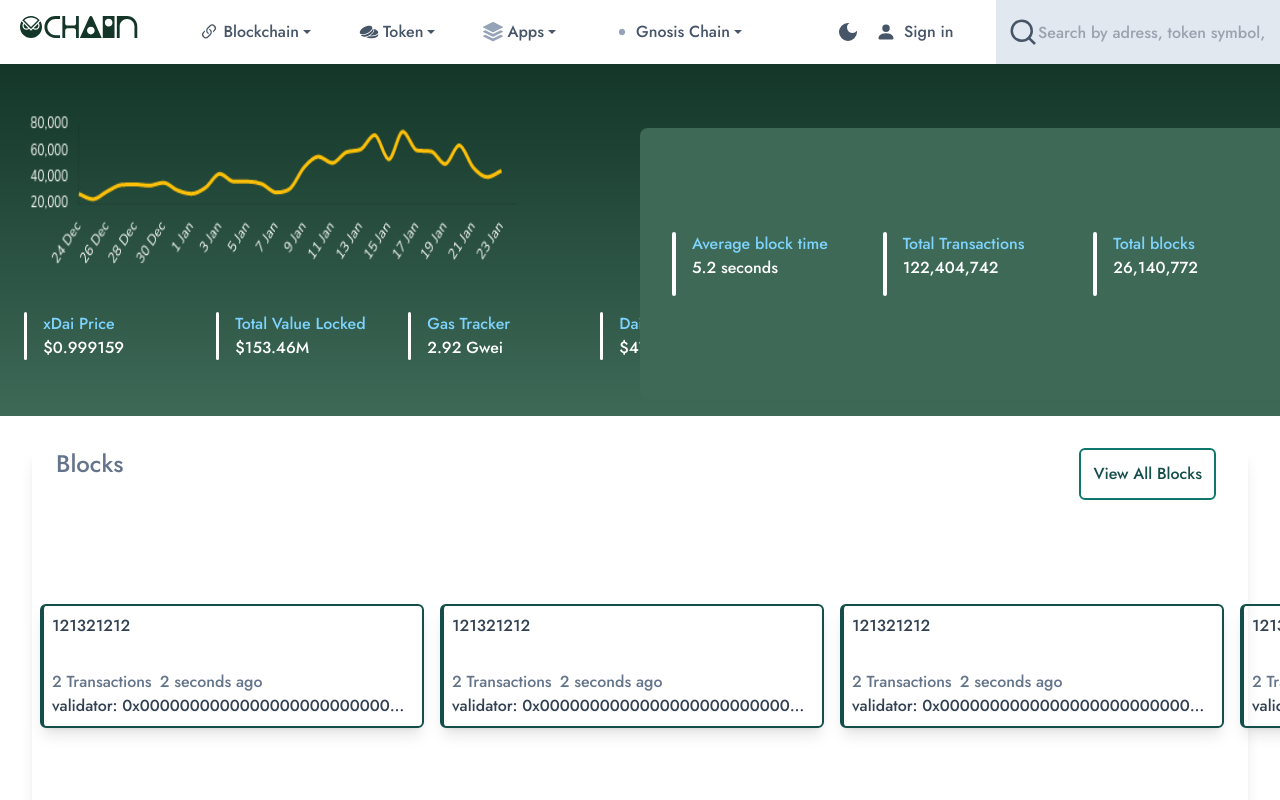
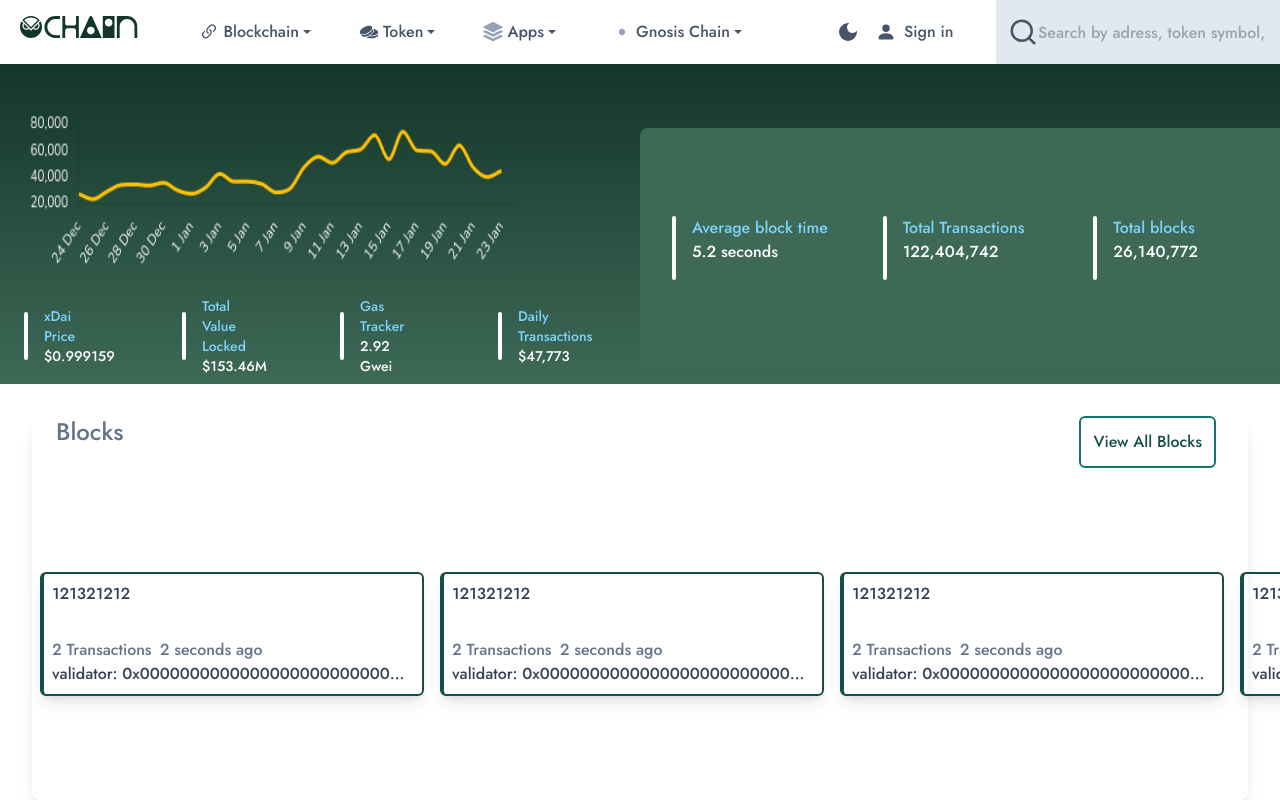
Before and after one commit to Internship-ADIGOS/Clone-project, a React (Vite) app: page /mainnet in a window 1280 px wide. Shown: the top 800 px of the page. Built offline with nearby package versions, Linux system fonts and the light colour scheme.

Commit message:
making the navbar mobile responsive

```diff
--- a/src/Home/Chart.jsx
+++ b/src/Home/Chart.jsx
@@ -10,21 +10,25 @@
       id:1,
       name:"xDai Price",
       price:"$0.999159",
+      color:"blue"
     },
     {
       id:2,
       name:"Total Value Locked",
-      price:"$153.46M "
+      price:"$153.46M ",
+      color: "blue"
     },
     {
       id:3,
       name:"Gas Tracker",
-      price:"2.92 Gwei"
+      price:"2.92 Gwei",
+      color: "yellow"
     },
     {
       id:4,
       name:"Daily Transactions",
-      price:"$47,773"
+      price:"$47,773",
+      color:'yellow'
     }
   ]
   const dataCard = Data.map((data)=>{
@@ -38,15 +42,15 @@
     )
   })
   return (
-    <div className='h-84 flex bg-gradient-to-b from-dark to-light p-2 py-4'>
-      <div className='w-1/2'>
-      <img src={download} className="w-5/6 h-48 "/>
+    <div className='h-80 flex bg-gradient-to-b from-dark to-light p-2 py-4 object-fill'>
+      <div className='w-1/2 md:text-sm '>
+      <img src={download} className="lg:w-5/6 h-48 "/>
       <div className='flex justify-between'>
        {miniData.map((data)=>{
         return(
-          <div className='flex w-48 h-32 items-center'>
-          <span className='h-12 w-1 rounded-lg mx-4 bg-white inline-block align-middle'></span>
-          <div className='inline w-48'>
+          <div className='flex w-48 h-32 items-center' key={data}>
+          <span className={`h-12 w-1 rounded-lg mx-4 bg-white inline-block align-middle bg-${data.color}-400`}></span>
+          <div className='inline w-48 md:w-12 sm:w-8'>
               <h2 className='text-sky-300'>{data.name}</h2>
               <h1 className='text-white'>{data.price}</h1>
           </div>
--- a/src/Home/Transactions.jsx
+++ b/src/Home/Transactions.jsx
@@ -8,41 +8,45 @@
           status: "success",
           address: "0xE1cF7ca11B35D5391905abdf1A118063f5a09DA6 → 0x9405D6cfAB44D68C2BACa2273E5c3F107a88D16c",
           trasaction_id:"0xf4db910e69b617deec41ab6193ab6084d904e756a4ecf2df3dbf4edf9e80bb15",
-          token: "0 xDai 0.00089139000415982 TX Fee"
+          token: "0 xDai 0.00089139000415982 TX Fee",
+          color: "lime"
         },
         {
           name:"Contract call",
           status: "success",
           address: "0xE1cF7ca11B35D5391905abdf1A118063f5a09DA6 → 0x9405D6cfAB44D68C2BACa2273E5c3F107a88D16c",
           trasaction_id:"0xf4db910e69b617deec41ab6193ab6084d904e756a4ecf2df3dbf4edf9e80bb15",
-          token: "0 xDai 0.00089139000415982 TX Fee"
+          token: "0 xDai 0.00089139000415982 TX Fee",
+          color: "pink"
         },
         {
           name:"Transaction",
           status: "success",
           address: "0xE1cF7ca11B35D5391905abdf1A118063f5a09DA6 → 0x9405D6cfAB44D68C2BACa2273E5c3F107a88D16c",
           trasaction_id:"0xf4db910e69b617deec41ab6193ab6084d904e756a4ecf2df3dbf4edf9e80bb15",
-          token: "0 xDai 0.00089139000415982 TX Fee"
+          token: "0 xDai 0.00089139000415982 TX Fee",
+          color: "pink"
         },
         {
           name:"Contract call",
           status: "success",
           address: "0xE1cF7ca11B35D5391905abdf1A118063f5a09DA6 → 0x9405D6cfAB44D68C2BACa2273E5c3F107a88D16c",
           trasaction_id:"0xf4db910e69b617deec41ab6193ab6084d904e756a4ecf2df3dbf4edf9e80bb15",
-          token: "0 xDai 0.00089139000415982 TX Fee"
+          token: "0 xDai 0.00089139000415982 TX Fee",
+          color: "lime"
         },
     ]
   return (
-    <div className='h-full m-8 shadow-lg rounded-lg shadow-lg m-12'>
-    <div className='flex-col '>
+    <div className='h-full m-8 shadow-lg rounded-lg shadow-lg m-12 object-fill'>
+    <div className='flex-col object-fill'>
         <h1 className='inline mx-6  text-2xl text-slate-500'>Transactions</h1>
         <div className='inline p-3 border-2 text-teal-900 border-teal-700 hover:bg-teal-900 rounded-md hover:text-white float-right mr-8'>View All Transactions
     </div>
     <div className='flex-row w-full justify-evenly pt-12 text-slate-700'>
      {transactionsData.map((data)=>{
         return(
-          <div className='flex w-full m-4'>
-            <div className='w-1/6 h-18 border-2 border-green-200 py-12 my-2 rounded-l-md border-l-4 border-teal-900'>
+          <div className={`flex w-full m-4`}>
+            <div className={`w-1/6 h-18 border-2 border-green-200 py-12 my-2 rounded-l-md border-l-4 border-teal-900 bg-${data.color}-200`}>
              <h1 className='text-center items-center'>{data.name}</h1>
              <h1 className='text-center items-center'>{data.status}</h1>
             </div>
--- a/src/components/Navbar.jsx
+++ b/src/components/Navbar.jsx
@@ -17,7 +17,7 @@
     <div className='flex h-22 text-slate-600'>
       {/* logo */}
       <div id='logo' className='w-2/4 px-3 p-2 m-2'>
-        <img src={logo} alt="logo" />
+        <img src={logo} alt="logo"  className='md:text-2xl sm-text-2xl'/>
       </div>
 
       <div className='flex p-2 w-auto'>
```
